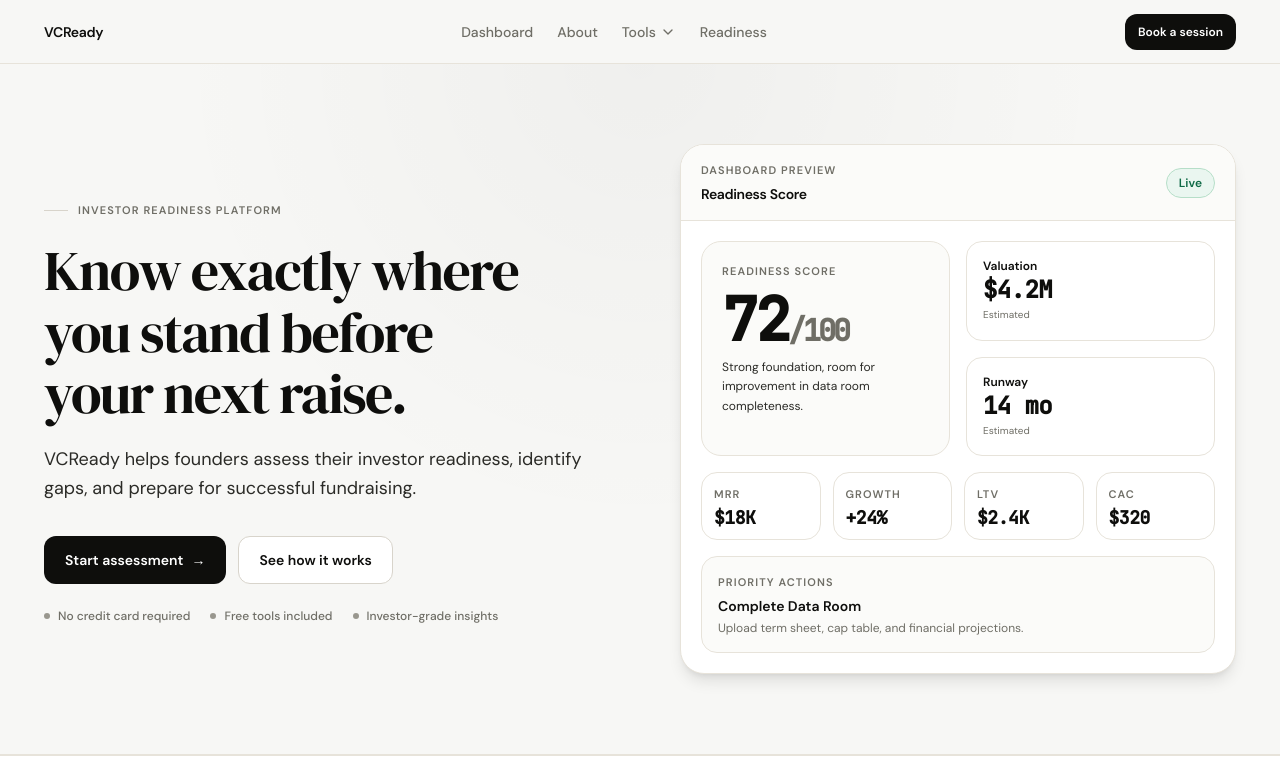
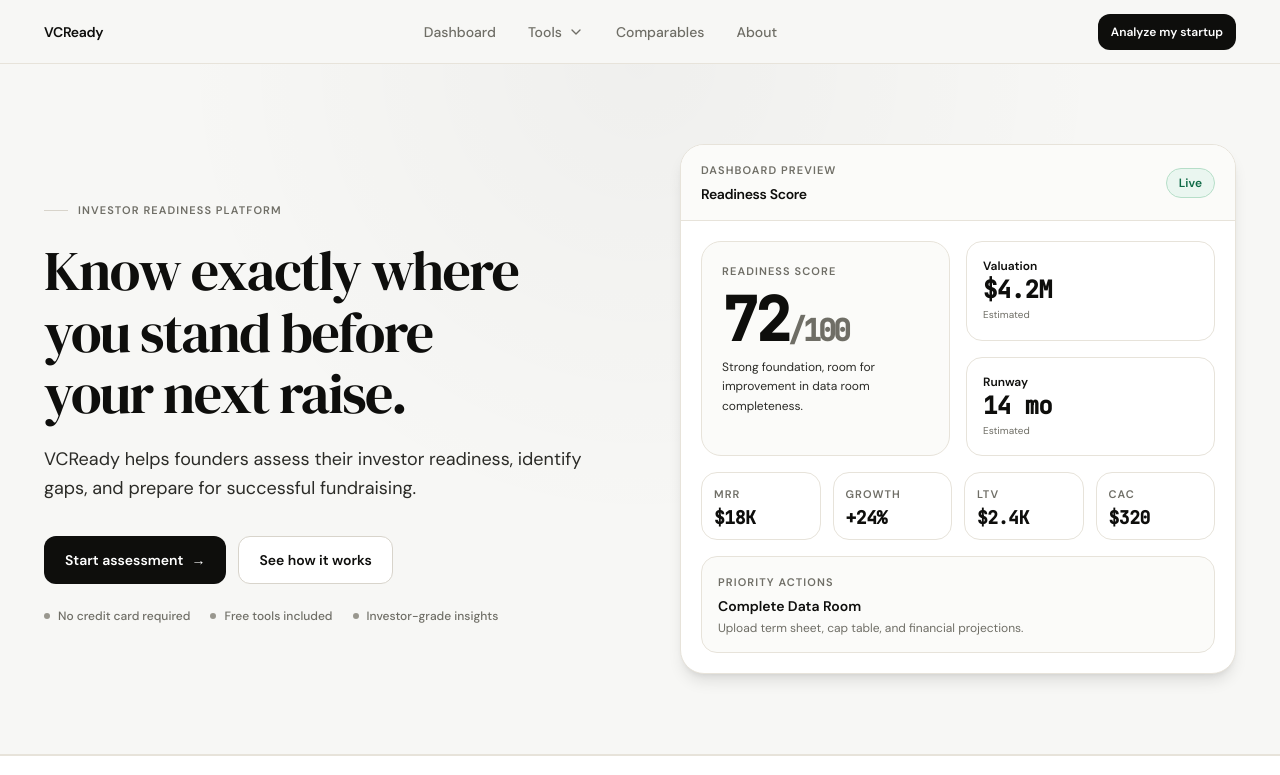
Before and after one commit to Yacine-88/Readyvc, a Next.js app: page / in a window 1280 px wide. Shown: the top 775 px of the page. Built offline with nearby package versions, Linux system fonts and the light colour scheme.

Commit message:
feat: redesign navbar for clean, product-first structure
Remove Readiness, add Comparables, update CTA, streamline Tools dropdown.

Co-authored-by: Yacine_CHIKHAR <74190073+Yacine-88@users.noreply.github.com>

```diff
--- a/components/layout/navbar.tsx
+++ b/components/layout/navbar.tsx
@@ -6,62 +6,54 @@ import { Button } from "@/components/ui/button";
 import { useI18n } from "@/lib/i18n";
 import { ChevronDown } from "lucide-react";
 
-const CALENDLY_URL = "https://calendly.com/vcready/30min";
-
 export function Navbar() {
   const pathname = usePathname();
   const { t } = useI18n();
 
   const toolLinks = [
+    { href: "/metrics", label: t("nav.metrics") },
     { href: "/valuation", label: t("nav.valuation") },
-    { href: "/metrics", label: t("nav.metrics") },
     { href: "/pitch", label: t("nav.pitch") },
     { href: "/dataroom", label: t("nav.dataroom") },
+    { href: "/captable", label: t("nav.captable") },
     { href: "/qa", label: t("nav.qa") },
-    { href: "/captable", label: t("nav.captable") },
-    { href: "/comparables", label: t("nav.comparables") },
   ];
 
   const isToolActive = toolLinks.some((link) => pathname === link.href);
+  const isComparablesActive = pathname === "/comparables";
 
   return (
     <header className="sticky top-0 z-50 h-16 border-b border-border bg-background">
       <div className="max-w-[var(--container-max)] mx-auto px-6 h-full flex items-center justify-between">
-        {/* Left: Branding (text only) */}
+        {/* Left: Branding */}
         <Link href="/" className="shrink-0 text-sm font-bold tracking-tight">
           VCReady
         </Link>
 
         {/* Center: Navigation */}
-        <nav className="hidden md:flex items-center gap-6">
+        <nav className="hidden md:flex items-center gap-8">
+          {/* Dashboard */}
           <Link
             href="/dashboard"
             className={`text-sm font-medium transition-colors ${
               pathname === "/dashboard" ? "text-foreground" : "text-muted hover:text-foreground"
             }`}
           >
-            Dashboard
+            {t("nav.dashboard")}
           </Link>
 
-          <Link
-            href="/about"
-            className={`text-sm font-medium transition-colors ${
-              pathname === "/about" ? "text-foreground" : "text-muted hover:text-foreground"
-            }`}
-          >
-            {t("nav.about")}
-          </Link>
-
-          {/* Tools Dropdown - simplified without state */}
+          {/* Tools Dropdown */}
           <div className="group relative">
             <button
-              className={`flex items-center gap-1 text-sm font-medium transition-colors text-muted hover:text-foreground`}
+              className={`flex items-center gap-1.5 text-sm font-medium transition-colors ${
+                isToolActive ? "text-foreground" : "text-muted hover:text-foreground"
+              }`}
             >
-              Tools
+              {t("nav.tools")}
               <ChevronDown className="w-4 h-4 transition-transform group-hover:rotate-180" />
             </button>
 
-            <div className="absolute top-full left-0 mt-2 w-44 py-2 bg-background border border-border rounded-lg shadow-lg opacity-0 invisible group-hover:opacity-100 group-hover:visible transition-all">
+            <div className="absolute top-full left-0 mt-2 w-48 py-2 bg-background border border-border rounded-lg shadow-lg opacity-0 invisible group-hover:opacity-100 group-hover:visible transition-all">
               {toolLinks.map((link) => (
                 <Link
                   key={link.href}
@@ -78,25 +70,31 @@ export function Navbar() {
             </div>
           </div>
 
+          {/* Comparables */}
           <Link
-            href="/readiness"
+            href="/comparables"
             className={`text-sm font-medium transition-colors ${
-              pathname === "/readiness" ? "text-foreground" : "text-muted hover:text-foreground"
+              isComparablesActive ? "text-foreground" : "text-muted hover:text-foreground"
             }`}
           >
-            Readiness
+            {t("nav.comparables")}
+          </Link>
+
+          {/* About */}
+          <Link
+            href="/about"
+            className={`text-sm font-medium transition-colors ${
+              pathname === "/about" ? "text-foreground" : "text-muted hover:text-foreground"
+            }`}
+          >
+            {t("nav.about")}
           </Link>
         </nav>
 
-        {/* Right: Book a session CTA */}
+        {/* Right: CTA Button */}
         <div className="flex items-center gap-3">
-          <Button
-            href={CALENDLY_URL}
-            target="_blank"
-            rel="noopener noreferrer"
-            size="sm"
-          >
-            {t("cta.bookSession")}
+          <Button href="/metrics" size="sm">
+            Analyze my startup
           </Button>
         </div>
       </div>
```
